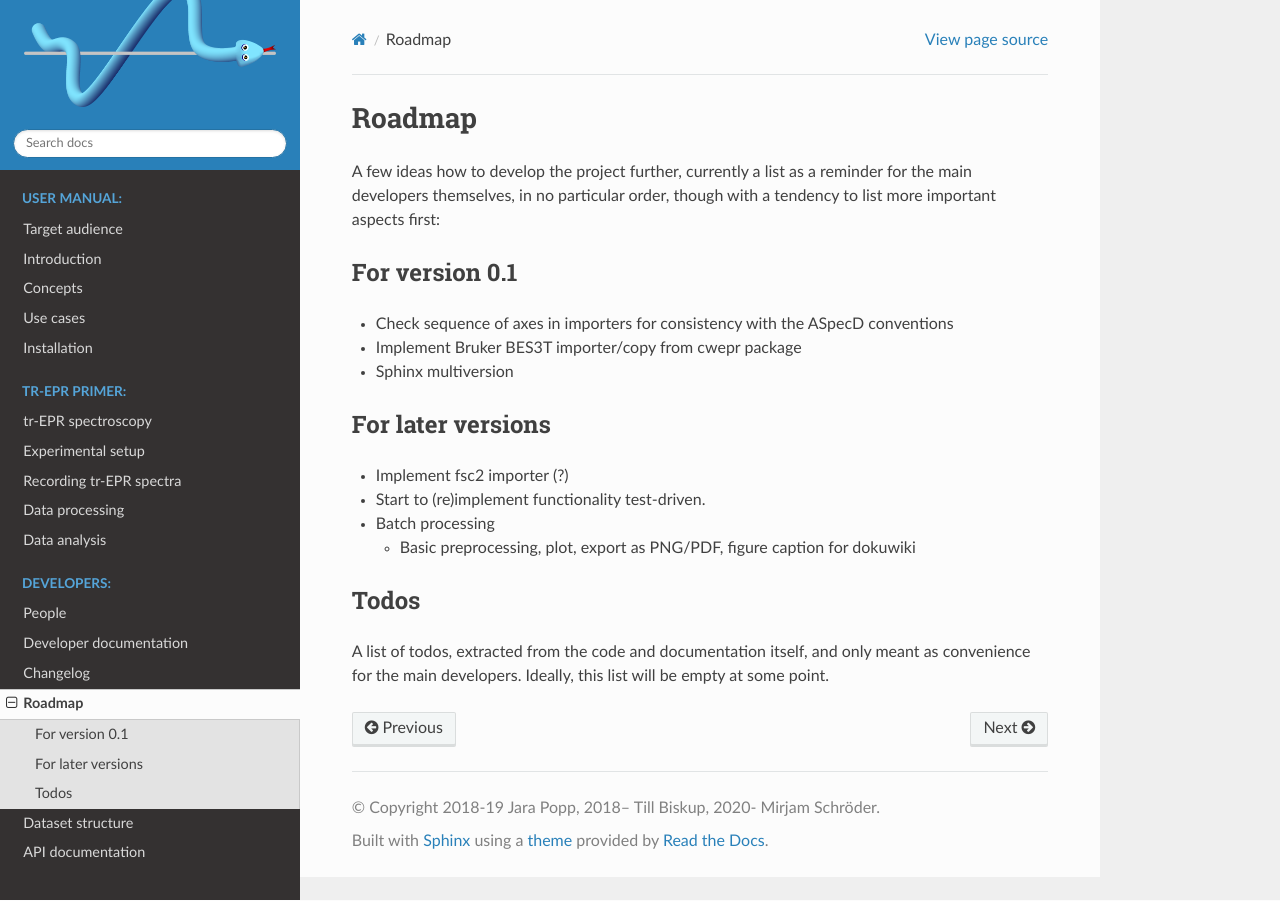
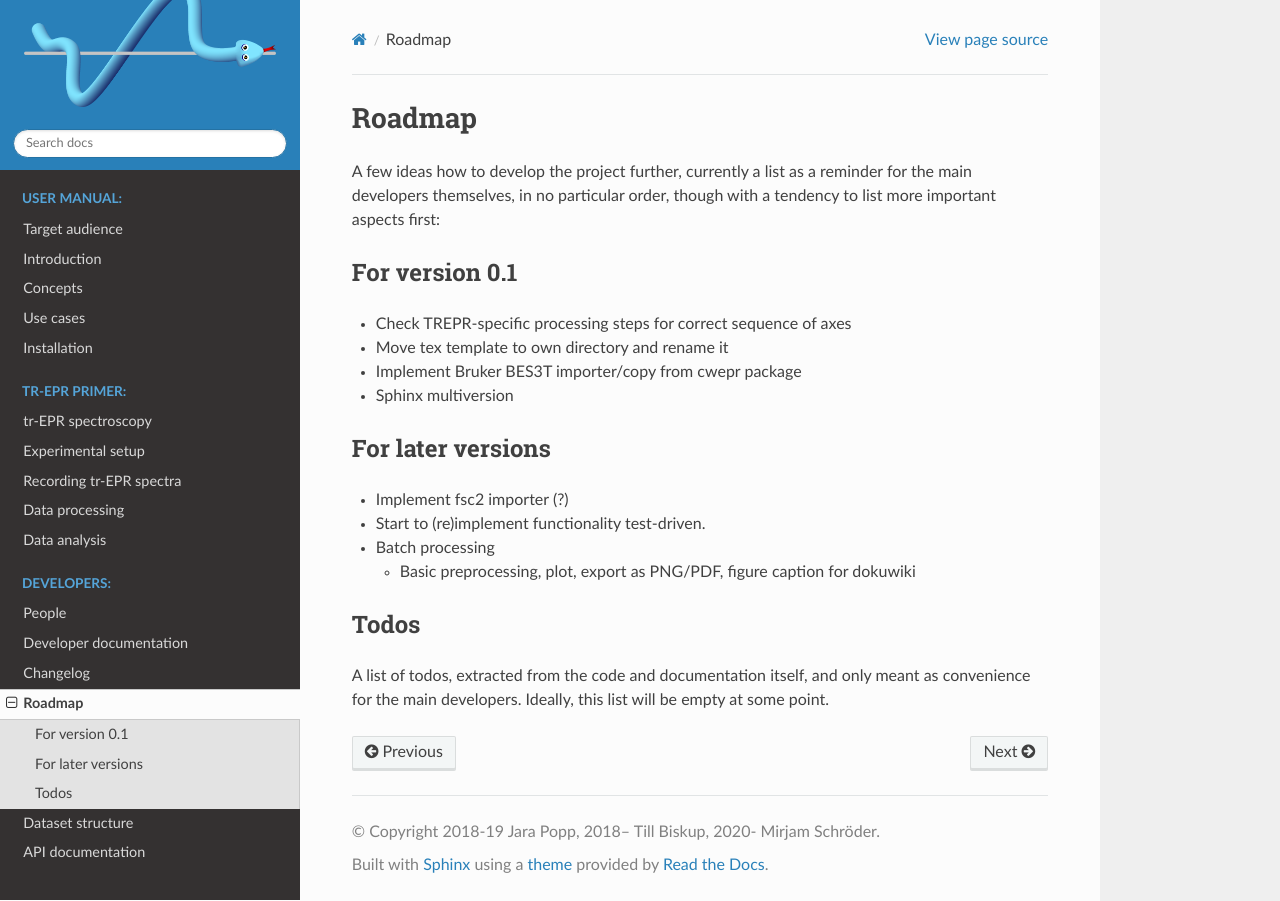
Before and after one commit to tillbiskup/trepr, a Sphinx documentation site: the page built from docs/roadmap.rst, in a window 1280 px wide. Built offline with Sphinx 7.4.7 and the Read the Docs theme 2.0.0, drawn with Linux system fonts in a browser that asks for light colours.

Commit message:
Move tez test files to own directory

```diff
--- a/docs/roadmap.rst
+++ b/docs/roadmap.rst
@@ -8,7 +8,9 @@ A few ideas how to develop the project further, currently a list as a reminder f
 For version 0.1
 ===============
 
-* Check sequence of axes in importers for consistency with the ASpecD conventions
+* Check TREPR-specific processing steps for correct sequence of axes
+
+* Move tex template to own directory and rename it
 
 * Implement Bruker BES3T importer/copy from cwepr package
 
```
Also changed, not shown: 6 other files.
